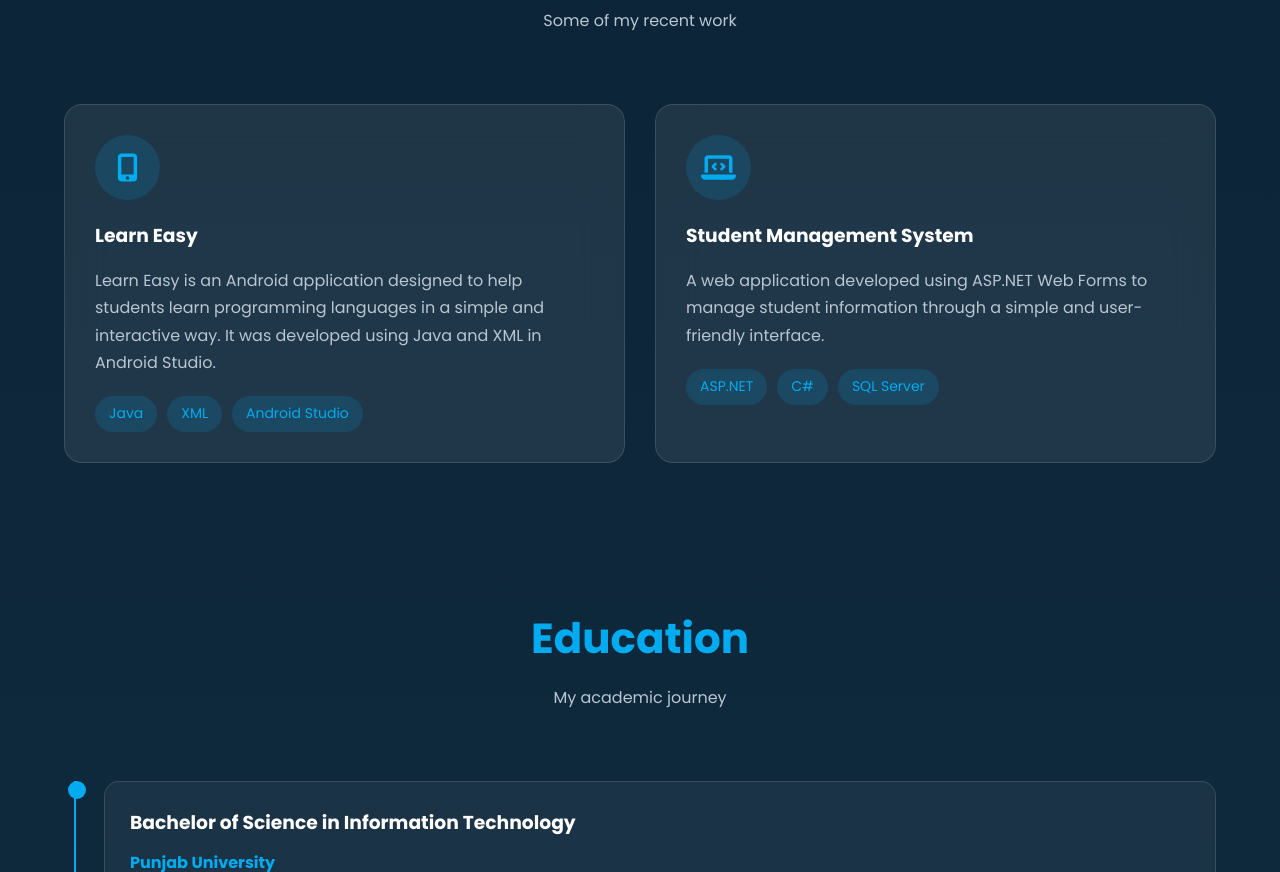
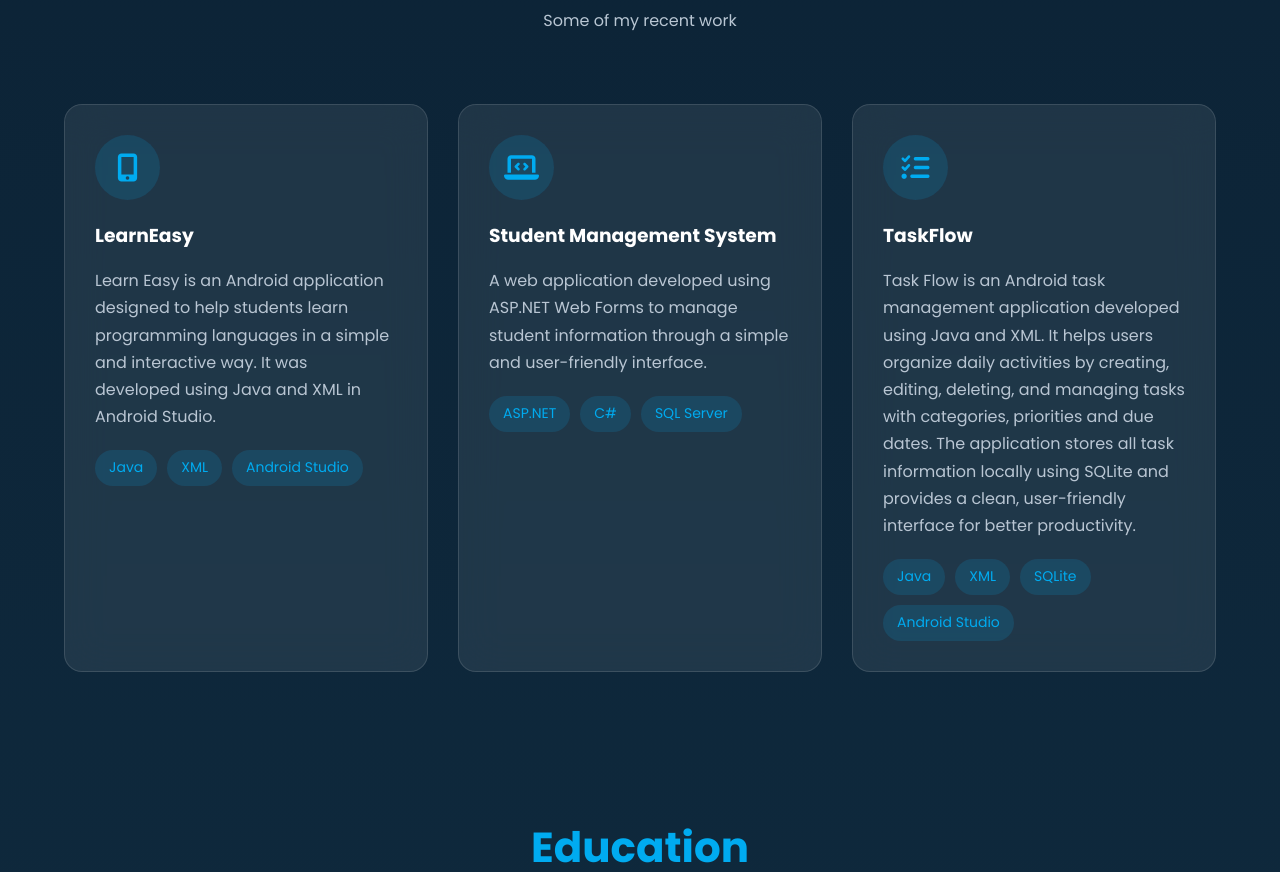
Before and after one commit to naveednawaz258/portfolio, a plain HTML site: page index.html in a window 1280 px wide. Shown: the part 2457-3329 px from the top of the page. Drawn offline with Linux system fonts and the light colour scheme.

```diff
--- a/index.html
+++ b/index.html
@@ -106,7 +106,7 @@
             </p>
 
             <p>
-                So far, I have developed <strong>Learn Easy</strong> and a
+                So far, I have developed <strong>LearnEasy</strong>,<strong>TaskFlow</strong> and a
                 <strong>Student Management System</strong>.
             </p>
 
@@ -205,7 +205,7 @@
                 <i class="fa-solid fa-mobile-screen-button"></i>
             </div>
 
-            <h3>Learn Easy</h3>
+            <h3>LearnEasy</h3>
 
             <p>
                 Learn Easy is an Android application designed to help students
@@ -242,6 +242,31 @@
             </div>
 
         </div>
+        <div class="project-card">
+
+    <div class="project-icon">
+        <i class="fa-solid fa-list-check"></i>
+    </div>
+
+    <h3>TaskFlow</h3>
+
+    <p>
+        Task Flow is an Android task management application developed
+        using Java and XML. It helps users organize daily activities by
+        creating, editing, deleting, and managing tasks with categories,
+        priorities and due dates. The application stores all
+        task information locally using SQLite and provides a clean,
+        user-friendly interface for better productivity.
+    </p>
+
+    <div class="tech-stack">
+        <span>Java</span>
+        <span>XML</span>
+        <span>SQLite</span>
+        <span>Android Studio</span>
+    </div>
+
+</div>
 
     </div>
 
```
